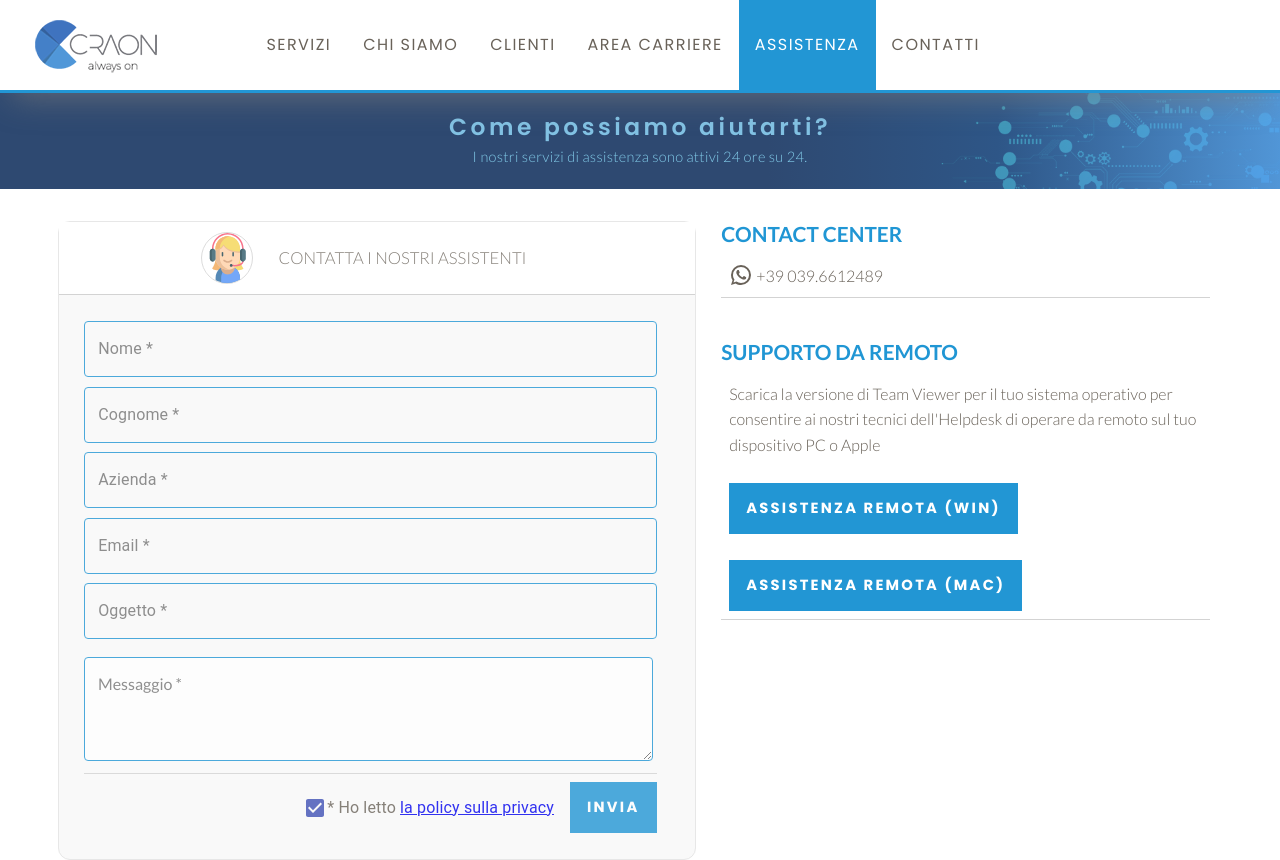
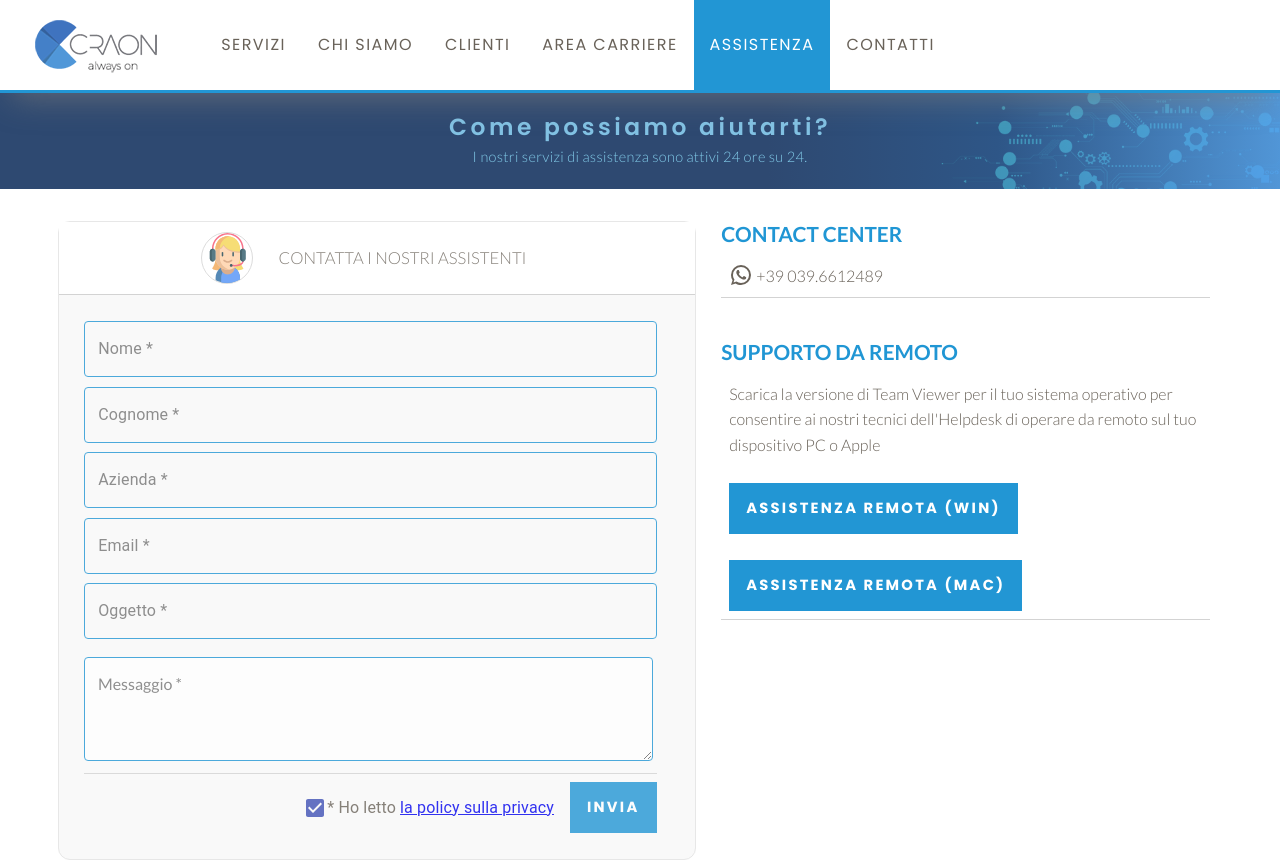
Before and after one commit to fraan83/craonsite, a Next.js app: page /assistenza in a window 1280 px wide. Shown: the top 860 px of the page. Built offline with nearby package versions, Linux system fonts and the light colour scheme.

Commit message:
menu navigation

```diff
--- a/components/menu/Menu.module.scss
+++ b/components/menu/Menu.module.scss
@@ -78,8 +78,11 @@
  .navigation{
     display: flex;
     height: 100%;
-    flex: 1;
-    justify-content: flex-end;
+    flex: 1 1;
+    justify-content: center;
+    flex-wrap: nowrap;
+    flex-direction: row;
+    align-content: center;
  }
 
 .link{
```
